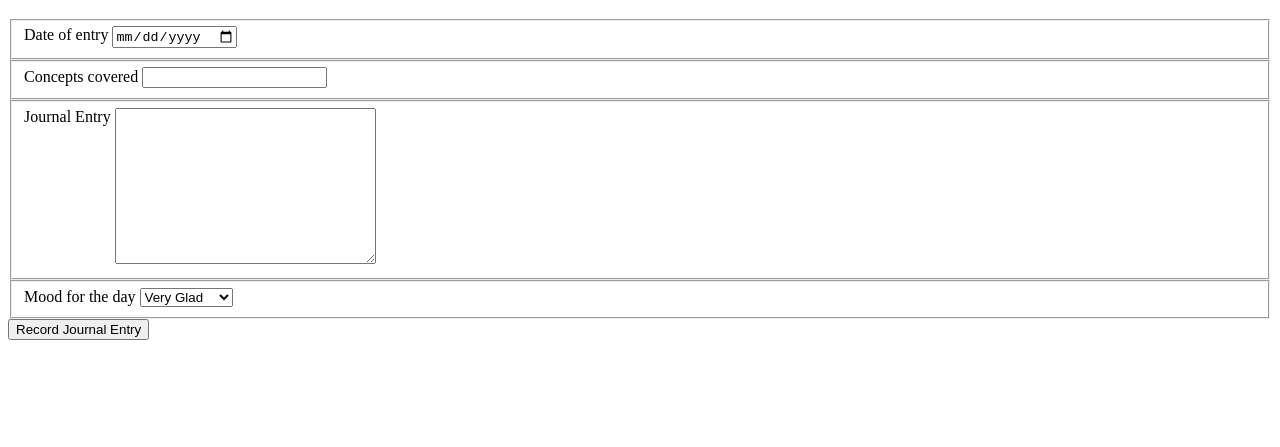
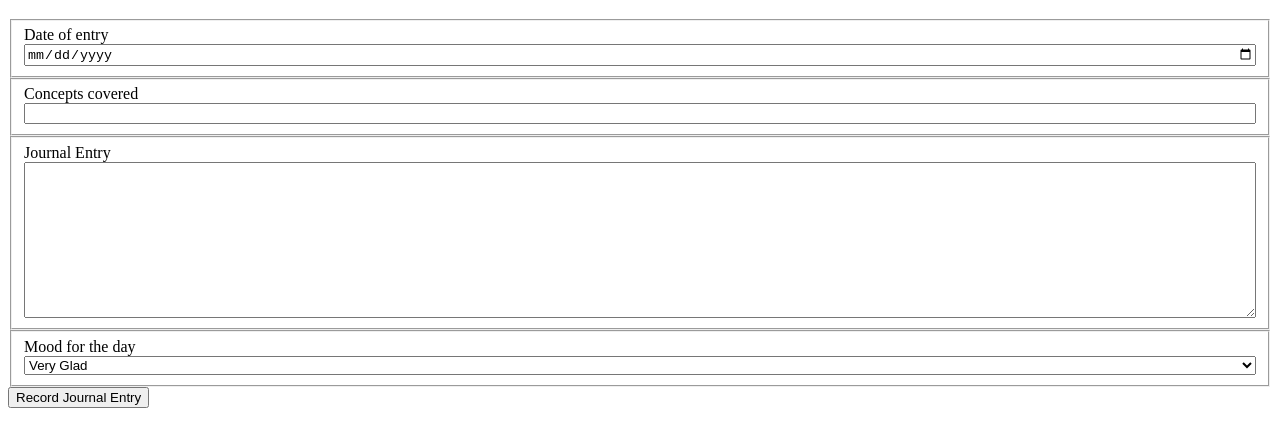
Before and after one commit to dkrusch/daily-journal, a plain HTML site: page src/index.html in a window 1280 px wide. Shown: the part 61-508 px from the top of the page. Drawn offline with Linux system fonts and the light colour scheme.

```diff
--- a/src/index.html
+++ b/src/index.html
@@ -29,7 +29,7 @@
             <option value="glad">Glad</option>
             <option value="nonplussed">Nonplussed</option>
             <option value="sad">Sad</option>
-            <option value="verySad">verySad</option>
+            <option value="verySad">Very Sad</option>
             <option value="mad">Mad</option>
             <option value="veryMad">Very Mad</option>
         </select>
--- a/src/styles/journal.css
+++ b/src/styles/journal.css
@@ -4,9 +4,13 @@
     flex-direction: column;
 }
 
-fieldset label[for="journalEntry"]
+fieldset
 {
-    float: left;
-    margin-bottom: 4px;
-    margin-right: 4px;
+    display: flex;
+    flex-direction: column;
 }
+
+textarea
+{
+    margin: 0px;
+}
```
Also changed, not shown: 1 other file.
